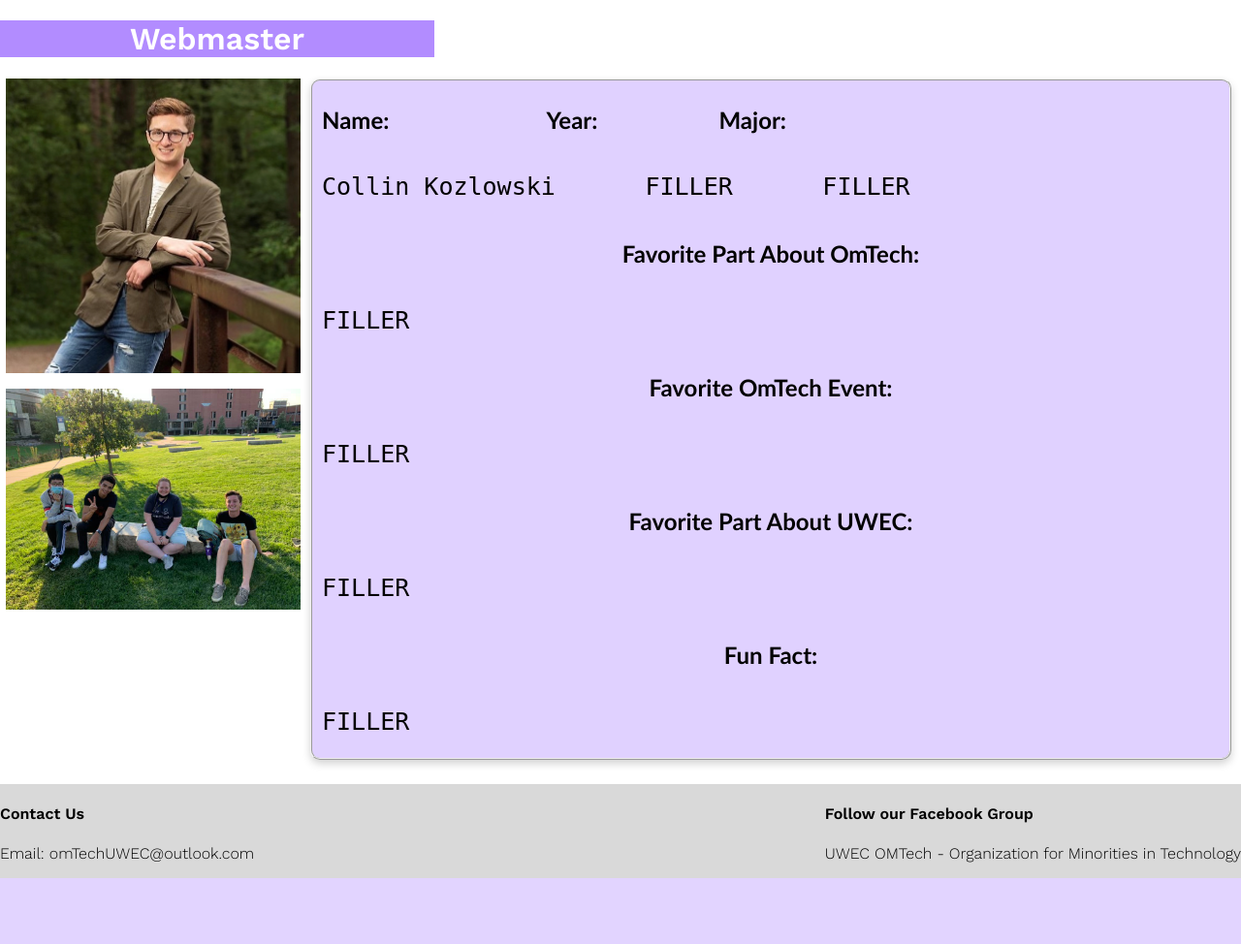
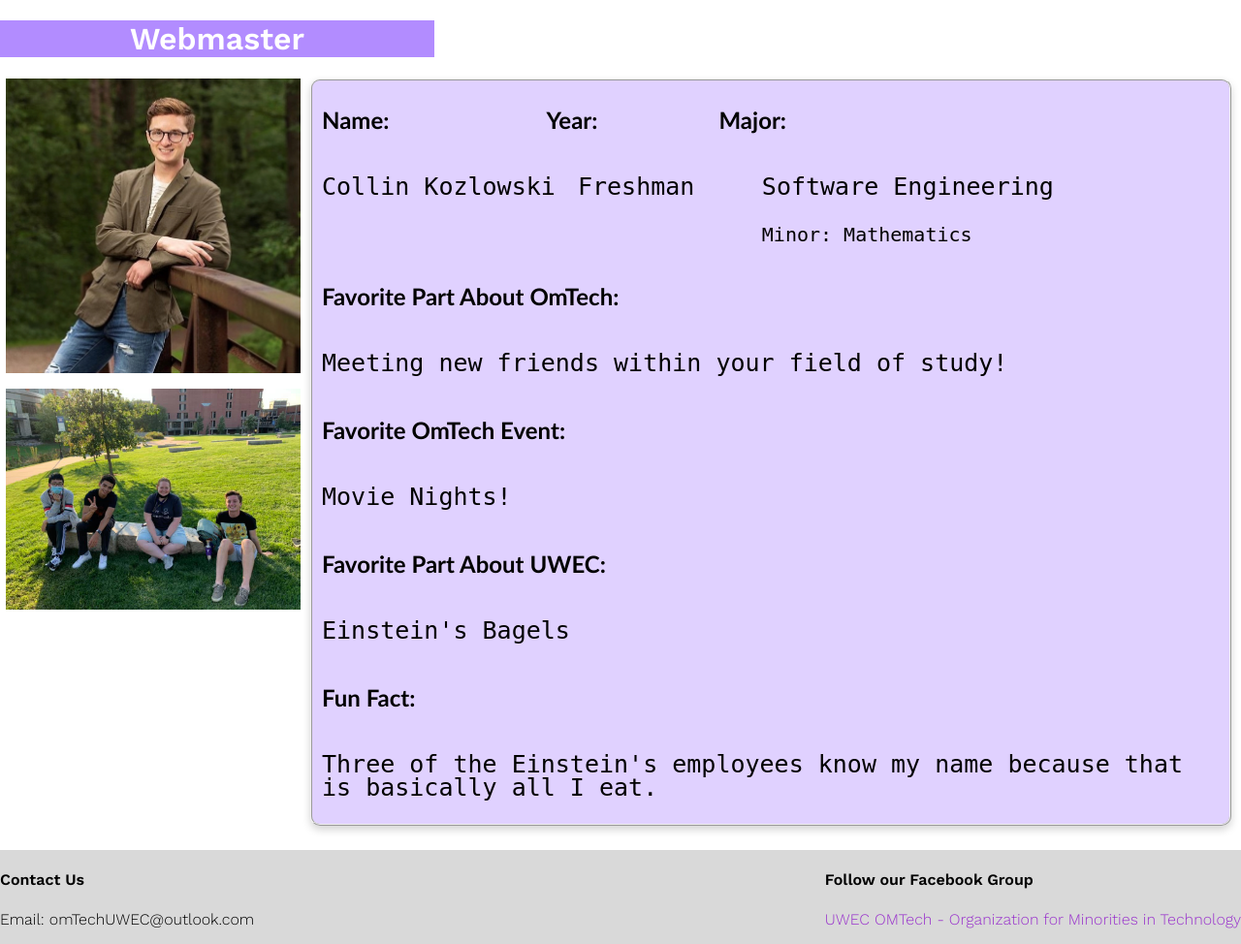
Before and after one commit to drewmore02/drewmore02, a PHP site: page /meetTheWebmaster.html in a window 1280 px wide. Shown: the part 171-1145 px from the top of the page at 97% size. Before the commit the page ends 1077 px from the top, so only its background shows below. Run offline with PHP 8.4, Linux system fonts and the light colour scheme.

Commit message:
added info to exec board individual pages

```diff
--- a/CS268_Project1/execBoardIndividual.css
+++ b/CS268_Project1/execBoardIndividual.css
@@ -58,12 +58,25 @@
     padding-right: 10%;
 }
 
+.collinName{
+    padding-right: 2.5%;
+}
+
+.collinYear{
+    padding-right: 7.5%;
+}
+
+.hannahYear{
+    padding-right: 6%;
+}
+
 .year{
     padding-right: 10%;
 }
 
 .execNameHeader{
     color: black;
+    text-align: left;
     font-family:'Trebuchet MS', 'Lucida Sans Unicode', 'Lucida Grande', 'Lucida Sans', Arial, sans-serif;
 }
 
@@ -71,3 +84,8 @@
     font-size: 25px;
     font-family:monospace;
 }
+
+.subtitleFont{
+    font-size: 20px;
+    font-family: monospace;
+}
--- a/CS268_Project1/meetTheBoard.html
+++ b/CS268_Project1/meetTheBoard.html
@@ -93,7 +93,7 @@
         </div>
         <div>
           <h4>Follow our Facebook Group</h4>
-            <p>UWEC OMTech - Organization for Minorities in Technology</p>
+          <p><a class="footerLink" href = "https://www.facebook.com/groups/uwecomtech" target = "_blank" >UWEC OMTech - Organization for Minorities in Technology</a></p>
         </div>
       </footer>
 </body>
--- a/CS268_Project1/meetTheVP.html
+++ b/CS268_Project1/meetTheVP.html
@@ -90,7 +90,7 @@
         <div class = "sectionHeader">
             <h2 class="execNameHeader">Fun Fact:</h2>
         </div>
-        <div class = "uwecPart">
+        <div class = "funFact">
             <p class = "bioFont">I am double jointed in both of my elbows.</p>
         </div>
     </div>
@@ -101,7 +101,7 @@
         </div>
         <div>
           <h4>Follow our Facebook Group</h4>
-            <p>UWEC OMTech - Organization for Minorities in Technology</p>
+          <p><a class="footerLink" href = "https://www.facebook.com/groups/uwecomtech" target = "_blank" >UWEC OMTech - Organization for Minorities in Technology</a></p>
         </div>
       </footer>
 </body>
--- a/CS268_Project1/meetTheWebmaster.html
+++ b/CS268_Project1/meetTheWebmaster.html
@@ -59,39 +59,40 @@
             </div>
         </div>
         <div class = "container">
-            <div class = "name">
+            <div class = "collinName">
                 <p class = "bioFont">Collin Kozlowski</p>
             </div>
-            <div class = "year">
-                <p class = "bioFont">FILLER</p>
+            <div class = "collinYear">
+                <p class = "bioFont">Freshman</p>
             </div>
             <div class = "major">
-                <p class = "bioFont">FILLER</p>
+                <p class = "bioFont">Software Engineering</p>
+                <p class = "subtitleFont">Minor: Mathematics</p>
             </div>
         </div>
         <div class = "sectionHeader">
             <h2 class="execNameHeader">Favorite Part About OmTech:</h2>
         </div>
         <div class = "omTechPart">
-            <p class = "bioFont">FILLER</p>
+            <p class = "bioFont">Meeting new friends within your field of study!</p>
         </div>
         <div class = "sectionHeader">
             <h2 class="execNameHeader">Favorite OmTech Event:</h2>
         </div>
         <div class = "omTechEvent">
-            <p class = "bioFont">FILLER</p>
+            <p class = "bioFont">Movie Nights!</p>
         </div>
         <div class = "sectionHeader">
             <h2 class="execNameHeader">Favorite Part About UWEC:</h2>
         </div>
         <div class = "uwecPart">
-            <p class = "bioFont">FILLER</p>
+            <p class = "bioFont">Einstein's Bagels</p>
         </div>
         <div class = "sectionHeader">
             <h2 class="execNameHeader">Fun Fact:</h2>
         </div>
-        <div class = "uwecPart">
-            <p class = "bioFont">FILLER</p>
+        <div class = "funFact">
+            <p class = "bioFont">Three of the Einstein's employees know my name because that is basically all I eat.</p>
         </div>
     </div>
     <footer>
@@ -101,7 +102,7 @@
         </div>
         <div>
           <h4>Follow our Facebook Group</h4>
-            <p>UWEC OMTech - Organization for Minorities in Technology</p>
+          <p><a class="footerLink" href = "https://www.facebook.com/groups/uwecomtech" target = "_blank" >UWEC OMTech - Organization for Minorities in Technology</a></p>
         </div>
       </footer>
 </body>
```
Also changed, not shown: CS268_Project1/meetThePres.html (+9 -8 lines), CS268_Project1/meetTheSecretary.html (+9 -9 lines), CS268_Project1/omtechPhotos/menuButton-image.png (deleted).
